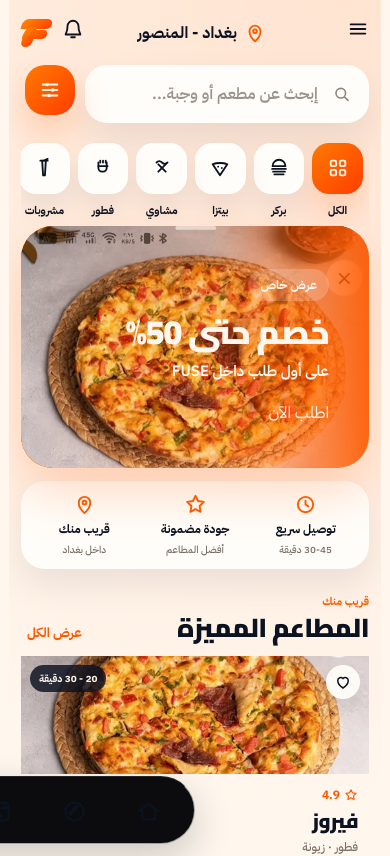
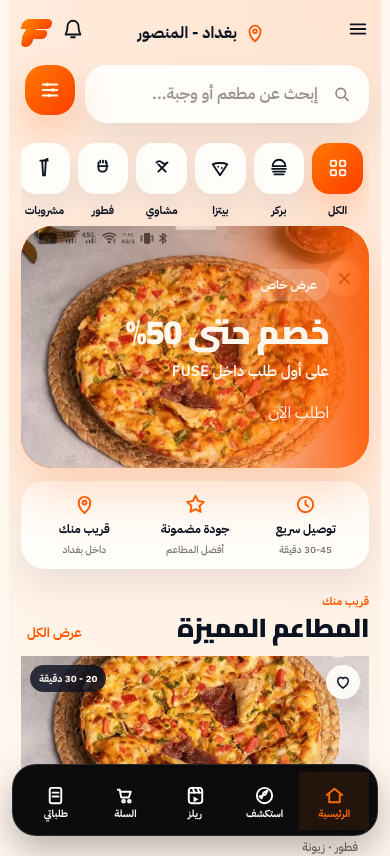
Before and after one commit to juda2018-del/juda-food-app, a Next.js app: page / in a window 390 px wide. Shown: the top 856 px of the page. Built offline with nearby package versions, Linux system fonts and the light colour scheme; no server answers; the database is empty.

Commit message:
Fix iPhone bottom navigation width and visibility

```diff
--- a/app/mobile-responsive.css
+++ b/app/mobile-responsive.css
@@ -113,25 +113,60 @@ svg {
 
   .bottom-nav {
     position: fixed !important;
-    left: 0 !important;
-    right: 0 !important;
-    bottom: 0 !important;
+    left: 12px !important;
+    right: 12px !important;
+    bottom: max(8px, var(--fuse-safe-bottom)) !important;
     z-index: 9999 !important;
-    width: 100% !important;
-    min-height: 68px !important;
-    padding: 8px 8px calc(8px + var(--fuse-safe-bottom)) !important;
+    width: auto !important;
+    max-width: none !important;
+    height: 72px !important;
+    min-height: 72px !important;
+    margin: 0 !important;
+    padding: 7px 8px !important;
+    transform: none !important;
+    overflow: hidden !important;
+    border: 1px solid rgba(255,255,255,0.12) !important;
+    border-radius: 24px !important;
     background: rgba(8, 8, 10, 0.98) !important;
-    border-top: 1px solid rgba(255,255,255,0.10) !important;
+    box-shadow: 0 14px 34px rgba(0,0,0,0.28) !important;
     display: grid !important;
     grid-template-columns: repeat(5, minmax(0, 1fr)) !important;
   }
 
-  .bottom-nav a,
-  .bottom-nav button {
+  .bottom-nav > a,
+  .bottom-nav > button {
     min-width: 0 !important;
     width: 100% !important;
-    padding: 6px 2px !important;
-    font-size: 11px !important;
+    height: 58px !important;
+    margin: 0 !important;
+    padding: 5px 2px !important;
+    display: flex !important;
+    flex-direction: column !important;
+    align-items: center !important;
+    justify-content: center !important;
+    gap: 2px !important;
+    color: #ffffff !important;
+    opacity: 1 !important;
+    visibility: visible !important;
+    font-size: 10px !important;
+  }
+
+  .bottom-nav > a.active {
+    color: #ff6a00 !important;
+    background: rgba(255,106,0,0.10) !important;
+  }
+
+  .bottom-nav > a b {
+    display: block !important;
+    color: currentColor !important;
+    font-size: 10px !important;
+    line-height: 1 !important;
+  }
+
+  .bottom-nav > a svg {
+    width: 23px !important;
+    height: 23px !important;
+    color: currentColor !important;
   }
 
   /* Restaurant menu/order page uses inline styles; override them safely on phones. */
```
